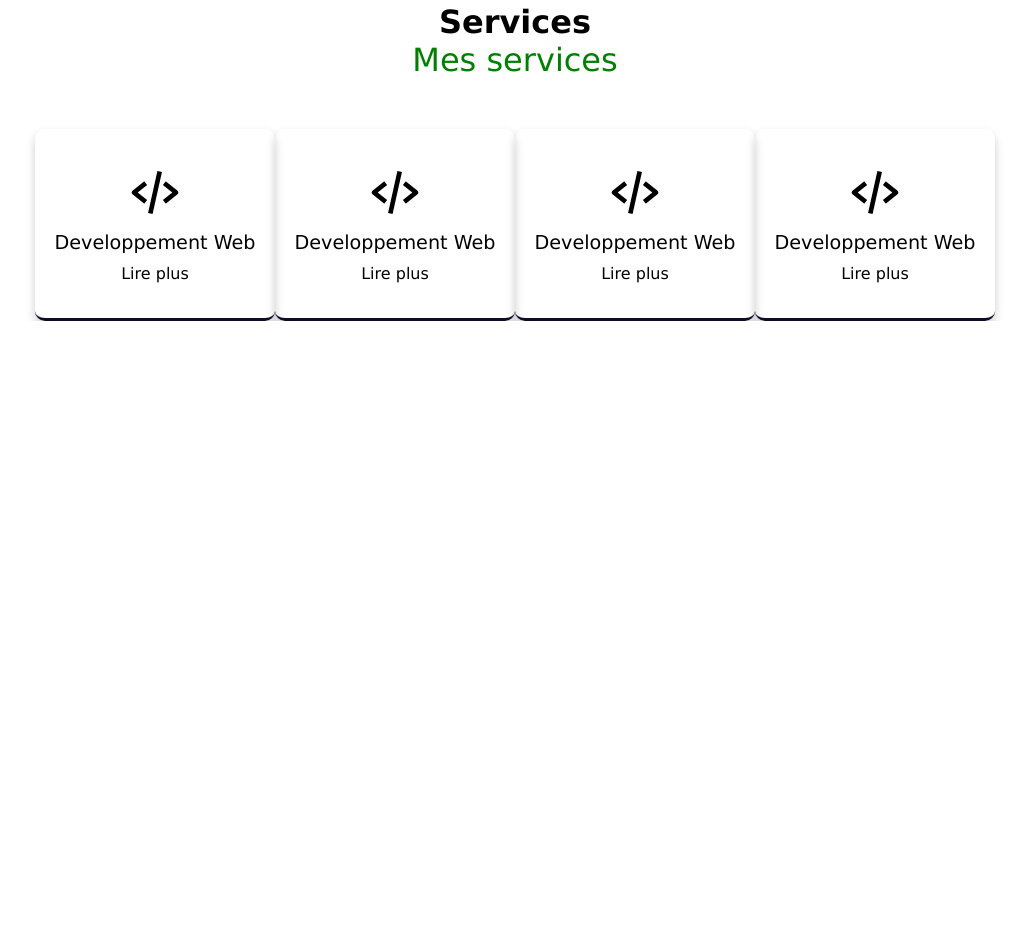
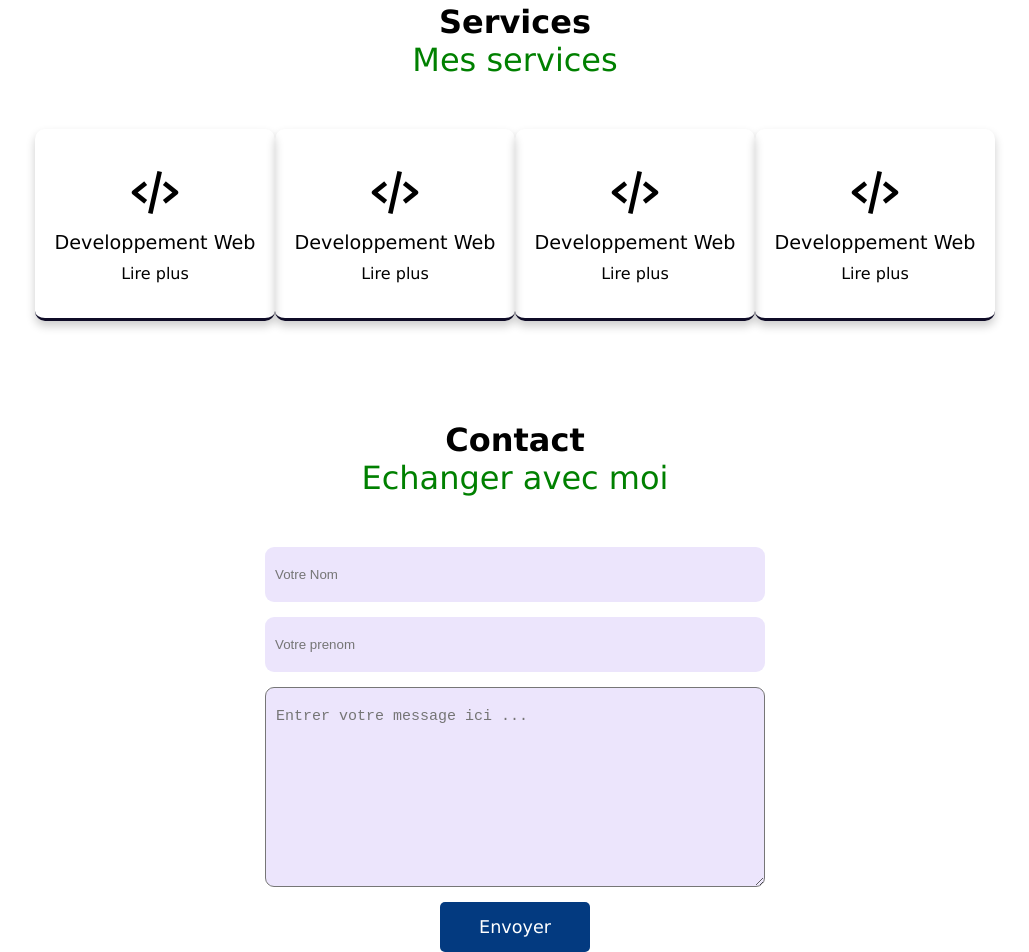
Before and after one commit to azimsaibou/Az-portfolio, a plain HTML site: page index.html in a window 1280 px wide. Shown: the part 2113-3065 px from the top of the page, without its empty margins (125-1154 px from the left). Before the commit the page ends 2434 px from the top, so only its background shows below. Drawn offline with nearby package versions, Linux system fonts and the light colour scheme.

Commit message:
Ajout de la partie Contat

```diff
--- a/index.html
+++ b/index.html
@@ -179,9 +179,24 @@
                 <span><a href="">Lire plus</a></span>
             </div>
         </div>
-
     </section>
 
+    <!-- ******************************** PARTIE CONTACT ************************************ -->
+    <section class="contact" id="contact">
+    	<div class="heading">
+    		<p class="titre1">Contact</p>
+            <p class="titre2">Echanger avec moi</p>
+    	</div>
+
+    	<div class="contact-form">
+    		<form>
+    			<input type="text" placeholder="Votre Nom">
+    			<input type="text" placeholder="Votre prenom">
+    			<textarea placeholder="Entrer votre message ici ..."></textarea>
+    			<span type="button" class="contact-button">Envoyer</span>
+    		</form>
+    	</div>
+    </section>
 
     <script type="text/javascript" src="script.js"></script>
 </body>
--- a/style.css
+++ b/style.css
@@ -273,4 +273,56 @@ padding-top: 5rem;
 }
 
 
-/**/
+/************************* PARTIE SUR CONTACT ***************************************/
+.contact{
+  padding-top: 100px;
+}
+
+.contact-form{
+  margin-top: 50px;
+  padding: 0px 70px;
+  display: flex;
+  justify-content: center;
+  width: 100%;
+}
+
+.contact-form form{
+  width: 500px;
+  display: flex;
+  flex-direction: column;
+  align-items: center;
+}
+.contact-form form input{
+  width: 100%;
+  padding: 20px 10px;
+  margin-bottom: 15px;
+  outline: none;
+  background-color: hsla(260, 100%, 44%, 0.1);
+  border-radius: 9px;
+  border: none;
+  line-height: normal;
+}
+.contact-form form textarea{
+  height: 200px;
+  width: 100%;
+  margin-bottom: 15px;
+  outline: none;
+  background-color: hsla(260, 100%, 44%, 0.1);
+  border-radius: 9px;
+  padding: 20px 10px;
+  font-size: 15px;
+}
+.contact-form form .contact-button{
+  width: 150px;
+  height: 50px;
+  text-align: center;
+  outline: none;
+  background-color: #033a80;
+  color: white;
+  border: none;
+  font-size: 1.1rem;
+  display: flex;
+  align-items: center;
+  justify-content: center;
+  border-radius: 5px;
+}
```
